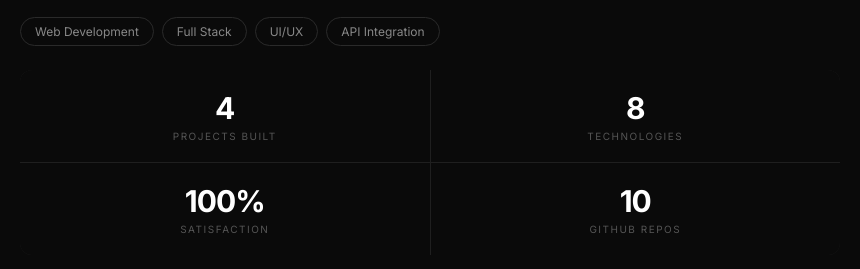
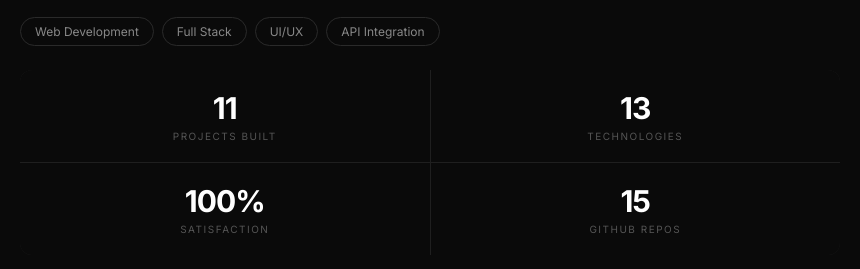
Before and after one commit to VISHALMANAVALANP/PVM-Portfolio, a plain HTML site: page index.html in a window 1280 px wide. Shown: the part 2741-3010 px from the top of the page, 400-1260 px from the left. Drawn offline with nearby package versions, Linux system fonts and the light colour scheme.

Commit message:
Update index.html

```diff
--- a/index.html
+++ b/index.html
@@ -2735,11 +2735,11 @@
         </div>
         <div class="about-stats">
           <div class="astat">
-            <div class="astat-num">4</div>
+            <div class="astat-num">11</div>
             <div class="astat-label">Projects Built</div>
           </div>
           <div class="astat">
-            <div class="astat-num">8</div>
+            <div class="astat-num">13</div>
             <div class="astat-label">Technologies</div>
           </div>
           <div class="astat">
@@ -2747,7 +2747,7 @@
             <div class="astat-label">Satisfaction</div>
           </div>
           <div class="astat">
-            <div class="astat-num">10</div>
+            <div class="astat-num">15</div>
             <div class="astat-label">GitHub Repos</div>
           </div>
         </div>
```
